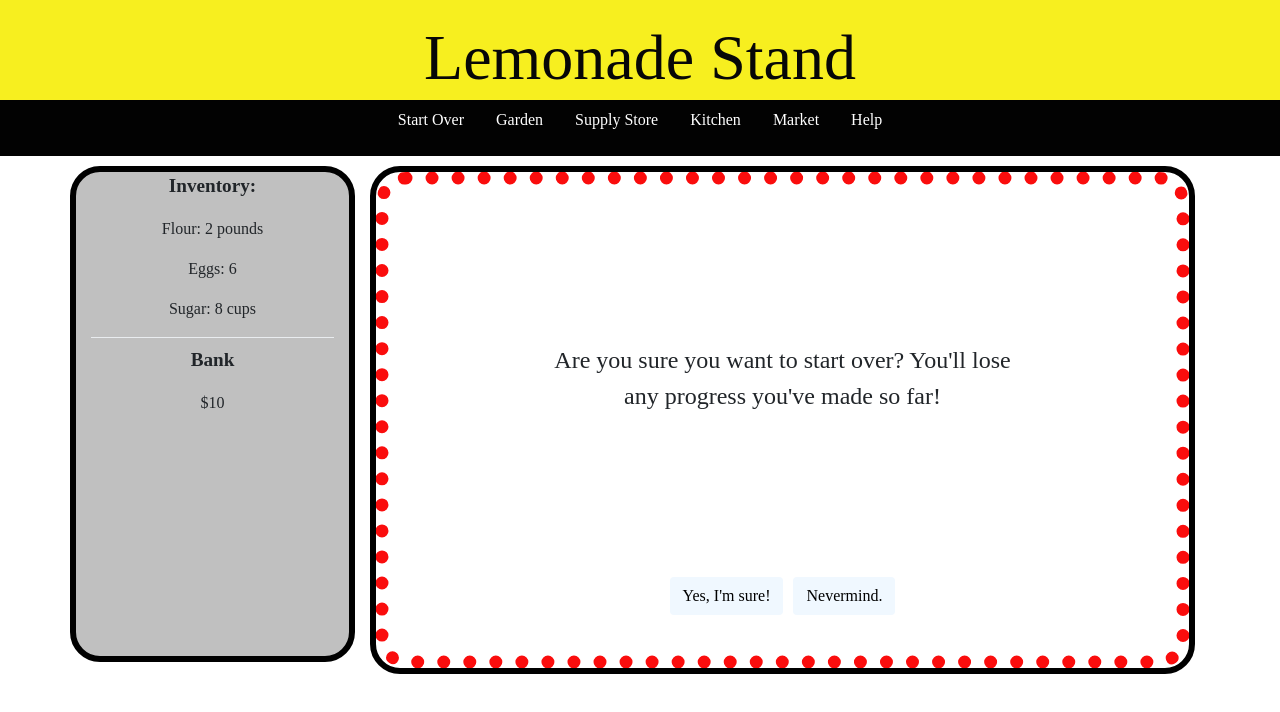
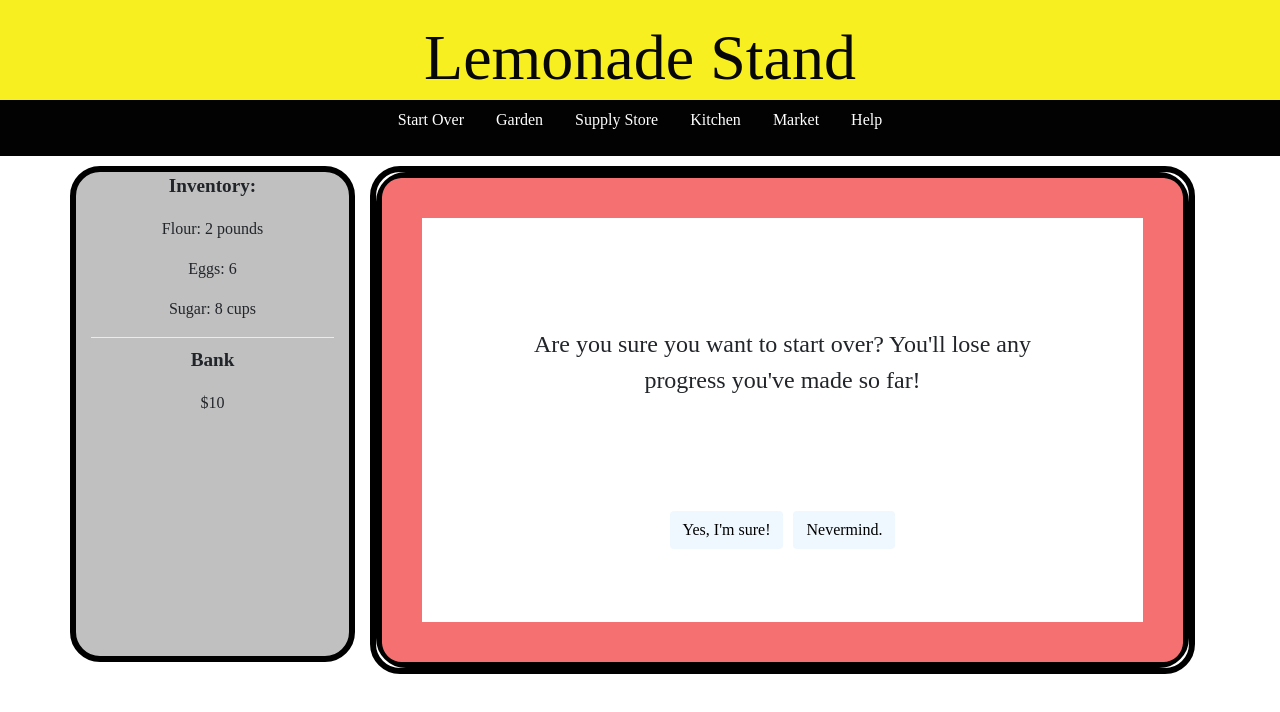
Before and after one commit to Lemonade-kids/lemonade, a React (Create React App) app: page / in a window 1280 px wide. Both pictures are taken after a click on the element "Start Over". Shown: the top 712 px of the page. Built offline with nearby package versions, Linux system fonts and the light colour scheme; a web font is replaced by a local one.

Commit message:
style tweaks

```diff
--- a/src/App.css
+++ b/src/App.css
@@ -5,14 +5,19 @@
 .StartScreen {
   height: 31em;
   background-size: cover;
-  border: 13px dotted rgb(250, 13, 13);
-  /*border: 18px solid #000);*/
+  border: 6px solid #000;
   border-radius: 30px;
   text-align: center;
 }
 
+.start-border {
+  border: 40px solid rgb(245, 112, 112);
+  height: 30.25em;
+  border-radius: 20px;
+}
+
 .start {
-  margin: 20%;
+  margin: 15%;
   font-size: 150%;
 }
 
@@ -138,9 +143,9 @@ a {
 }
 
 .grid-item-store {
-  border-radius: 30px;
+  border-radius: 20px;
   height: 15em;
-  width: 20.5em;
+  width: 20.75em;
   background-image: url(./images/shelf.png);
   background-size: contain;
   background-repeat: no-repeat;
@@ -180,7 +185,8 @@ a {
   height: 20em;
 }
 
-.oven {
-  width: 50%;
+.oven, .counter {
+  width: 90%;
   float: right;
+  margin-top: 15%;
 }
--- a/src/components/Kitchen.js
+++ b/src/components/Kitchen.js
@@ -4,6 +4,8 @@ import Oven from './Oven';
 import Counter from './Counter';
 
 class Kitchen extends Component {
+  // need an if/else to decide whether to render
+  // stove or oven depending on chosen ingredient for game
   render() {
     return (
       <div className="Kitchen">
--- a/src/components/StartScreen.js
+++ b/src/components/StartScreen.js
@@ -5,9 +5,11 @@ class StartScreen extends Component {
   render() {
     return (
       <div className="StartScreen">
+      <div className="start-border">
       <p className='start'>Are you sure you want to start over?  You'll lose any progress you've made so far!</p>
       <button className='btn'>Yes, I'm sure!</button>
       <button className='btn'>Nevermind.</button>
+      </div>
       </div>
     );
   }
```
